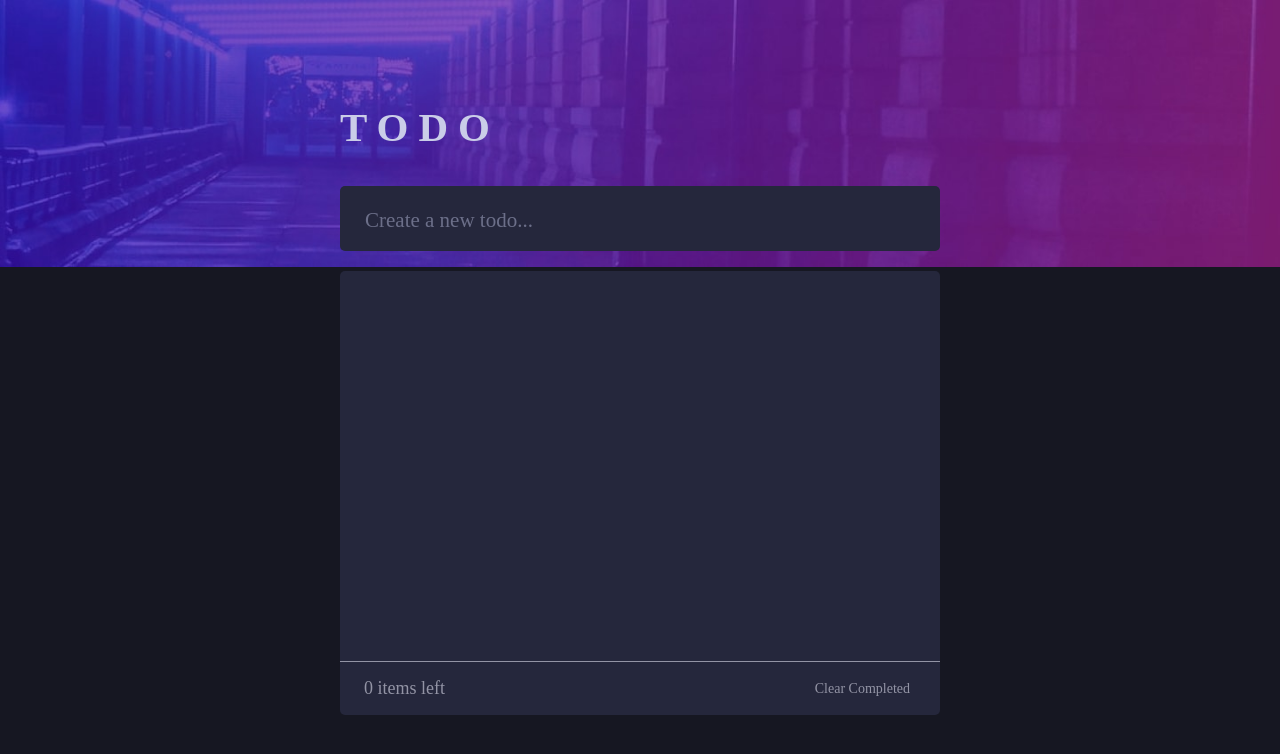
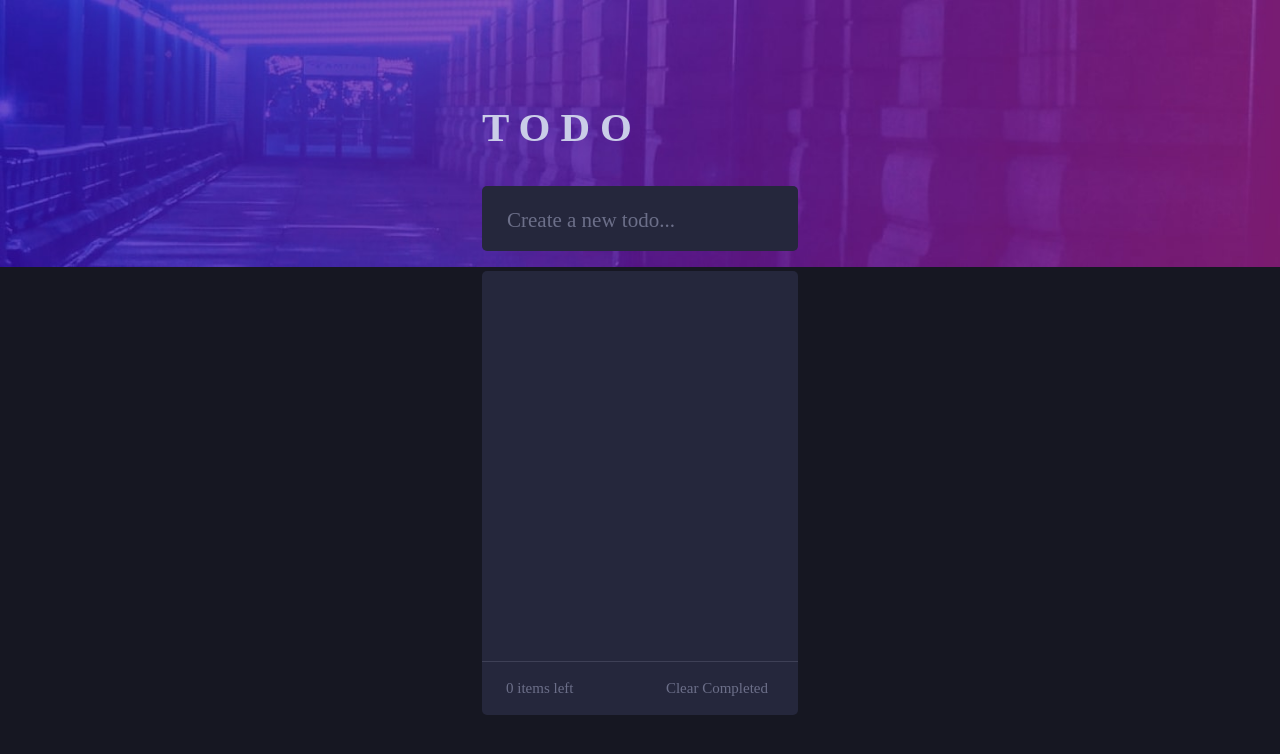
Before and after one commit to iago-guinossi/Challange, a React (Create React App) app in the folder app-lista/: page / in a window 1280 px wide. Shown: the top 754 px of the page. Built offline with nearby package versions, Linux system fonts and the light colour scheme; the HTML template or start-up script is replaced by a standard one.

Commit message:
refactor css

```diff
--- a/app-lista/src/components/FooterTask/FooterTask.css
+++ b/app-lista/src/components/FooterTask/FooterTask.css
@@ -5,24 +5,25 @@
     flex-direction: row;
     background-color: var(--base-background);
     border-radius: 0 0 5px 5px;
-    color: hsl(236, 9%, 61%);
-    width: var(--base-width);
+    color: var(--color-disable);
+    max-width: var(--base-width);
+    width: 100%;
     height: 54px;
-    border-top: 1px solid hsl(236, 9%, 61%);
+    border-top: 1px solid var(--color-border);
     padding: 0 24px;
     box-sizing: border-box;
+    font-size: var(--font-size-sm);
 }
 
 .butto{
-    font-family: Josefin Sans;
-    font-size: 14px;
+    font-family: 'Josefin Sans';
     background-color: rgba(0,0,0,0);
     border: 0;
-    color: hsl(236, 9%, 61%);
+    color: var(--color-disable);
     cursor: pointer;
 }
 
-.button:hover{
+.butto:hover{
     color:hsl(233, 11%, 84%);
 }
 
```
